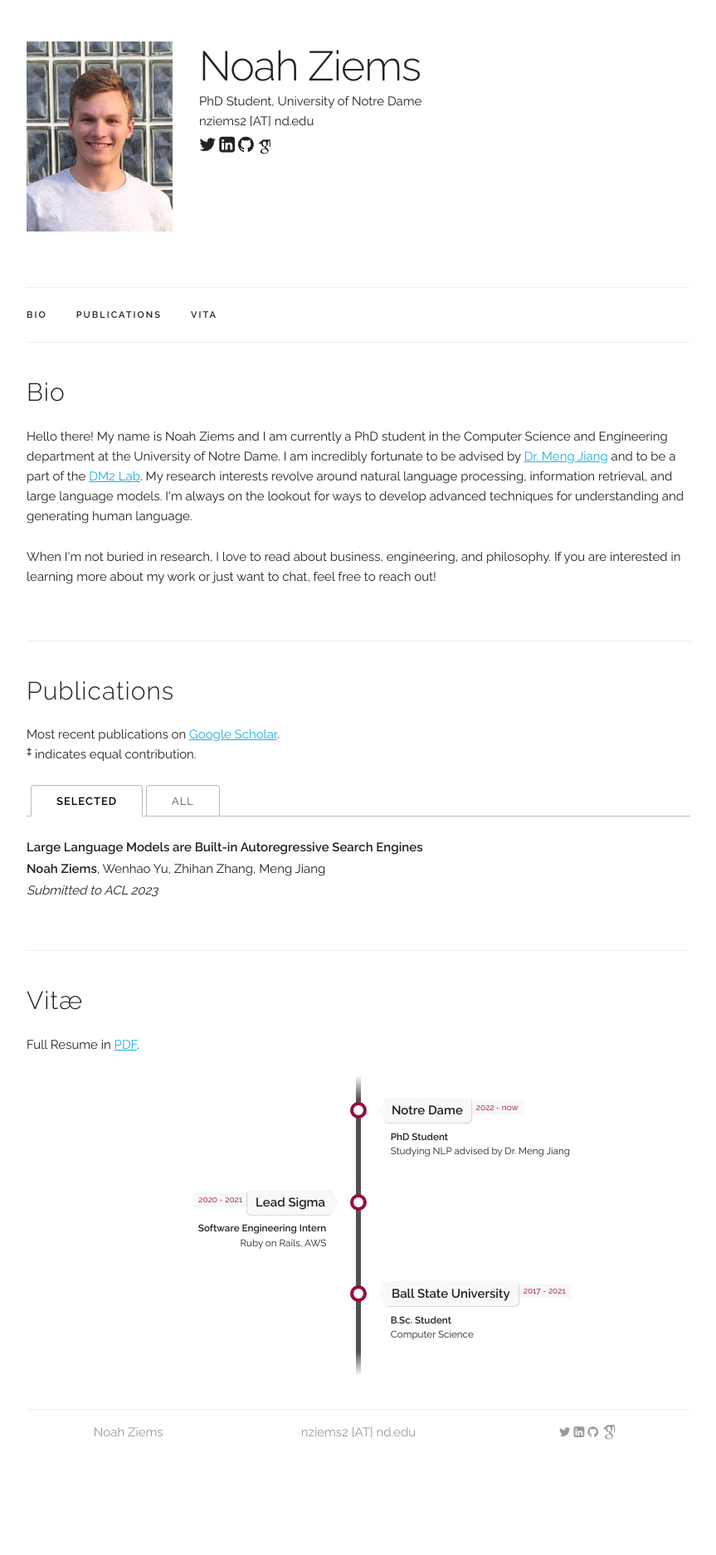
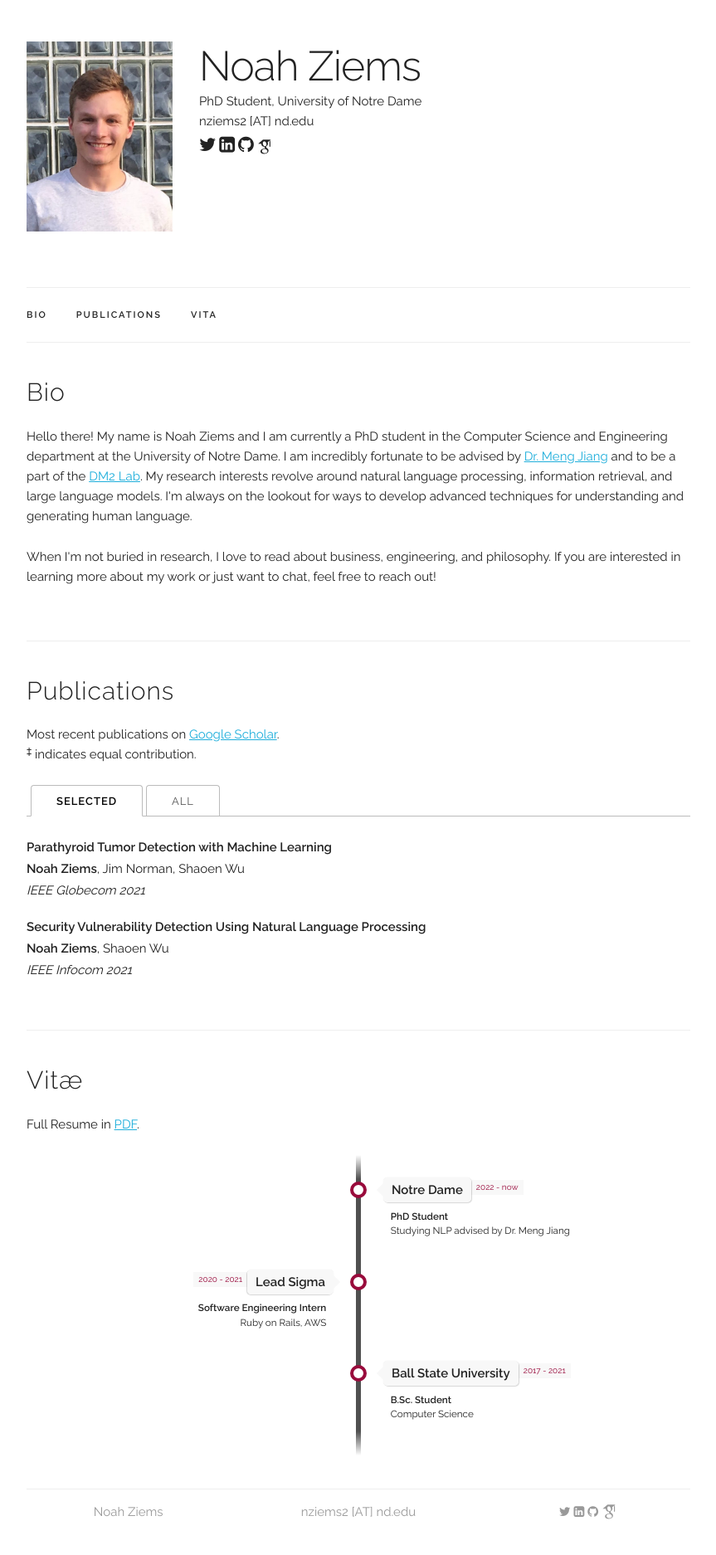
Before and after one commit to Ziems/old-site, a Jekyll site: the page built from index.html, in a window 1280 px wide. Shown: the whole page at 83% size, without its empty margins (208-1071 px from the left). Built offline with Jekyll 4.4.1, drawn with Linux system fonts in a browser that asks for light colours; some web fonts are replaced; before the commit the page ends 1778 px from its top, so only the background shows below that.

Commit message:
Update cv, papers

```diff
--- a/_data/publications.yaml
+++ b/_data/publications.yaml
@@ -1,8 +1,14 @@
 papers:
 
-  - title: "Large Language Models are Built-in Autoregressive Search Engines"
-    authors: "<b>Noah Ziems</b>, Wenhao Yu, Zhihan Zhang, Meng Jiang"
-    venue: "Submitted to ACL 2023"
+  - title: "Parathyroid Tumor Detection with Machine Learning "
+    authors: "<b>Noah Ziems</b>, Jim Norman, Shaoen Wu"
+    venue: "IEEE Globecom 2021"
+    # paper_pdf: "/assets/publications/2022_newsbridge/paper.pdf"
+    selected: y
+
+  - title: "Security Vulnerability Detection Using Natural Language Processing"
+    authors: "<b>Noah Ziems</b>, Shaoen Wu"
+    venue: "IEEE Infocom 2021"
     # paper_pdf: "/assets/publications/2022_newsbridge/paper.pdf"
     selected: y
 
```
Also changed, not shown: 1 other file.
